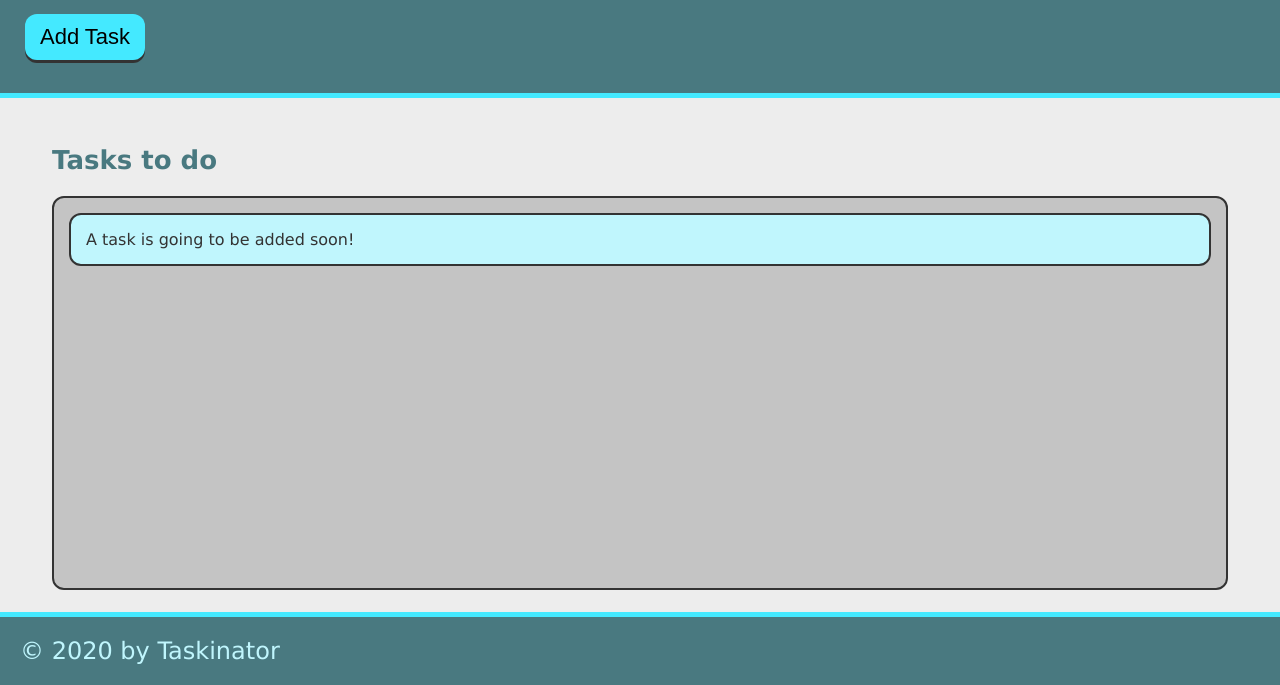
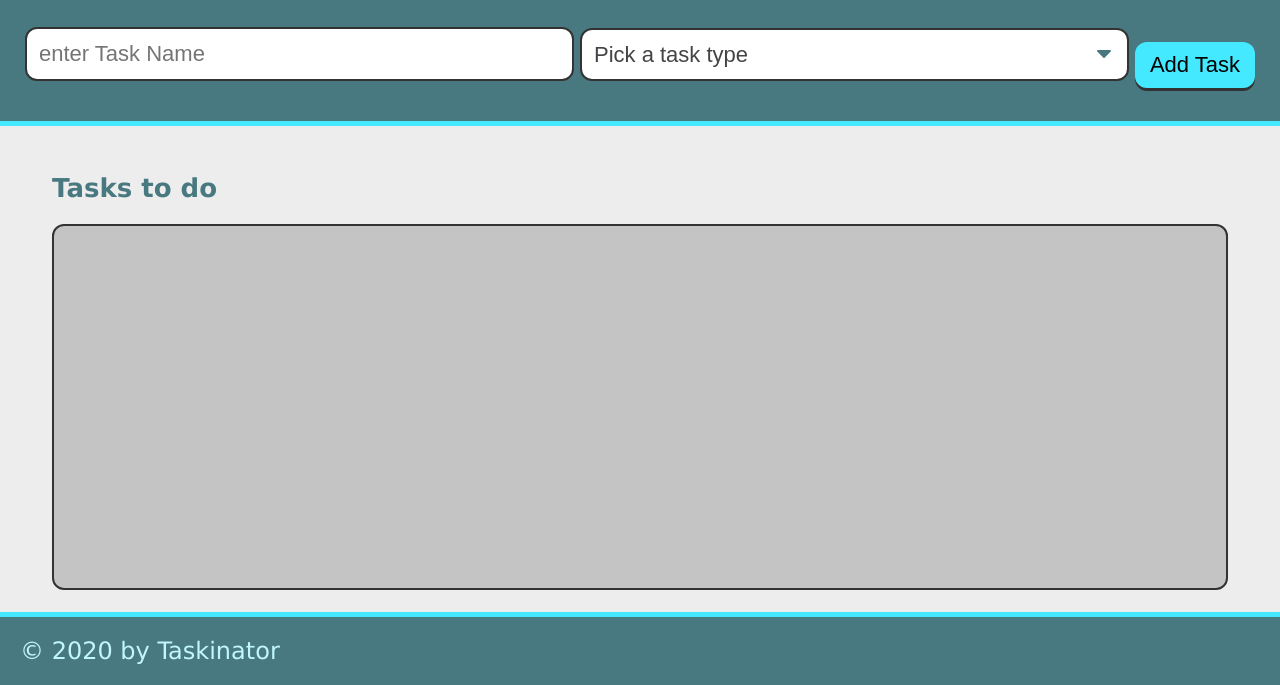
Before and after one commit to natashamullin/taskinator, a plain HTML site: page assets/index.html in a window 1280 px wide. Shown: the part 115-800 px from the top of the page. Drawn offline with Linux system fonts and the light colour scheme; files whose address does not match are found by name.

Commit message:
feature/form-submit

```diff
--- a/assets/index.html
+++ b/assets/index.html
@@ -13,14 +13,33 @@
     <header>
         <h1 class="page-title">Taskinator</h1>
         <p> Click the button below to add a new task! </p>
-        <button class="btn" id="save-task">Add Task</button>
+        <form id="task-form">
+            <div class="form-group"> <input type="text" name="task-name" class="text-input"
+                    placeholder="enter Task Name" />
+            </div>
+            <div class="form-group">
+
+                    <select name="task-type" class="select-dropdown">
+
+                        <option value="" disabled selected>Pick a task type</option>
+                        <option value="print">Print</option>
+                        <option value="Web">Web</option>
+                        <option value="Mobile">Mobile</option>
+                    </select>
+                </div>
+                <button class="btn" id="save-task" type="submit">Add Task</button>
+
+
+
+        </form>
+
     </header>
 
     <main class="page-content">
         <section class="task-list-wrapper">
             <h2 class="list-title">Tasks to do</h2>
             <ul class="task-list" id="taks-to-do">
-                <li class=task-item>A task is going to be added soon!</li>
+
             </ul>
 
         </section>
```
